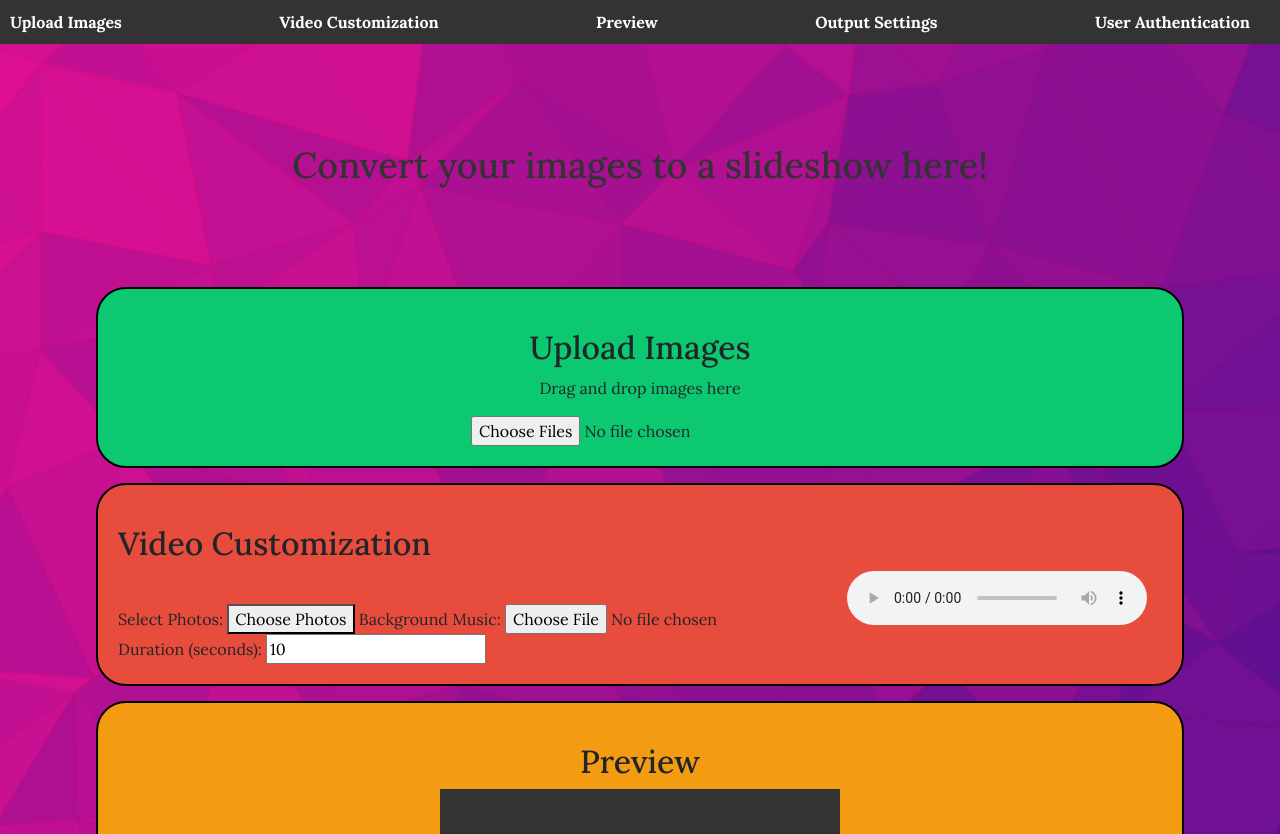
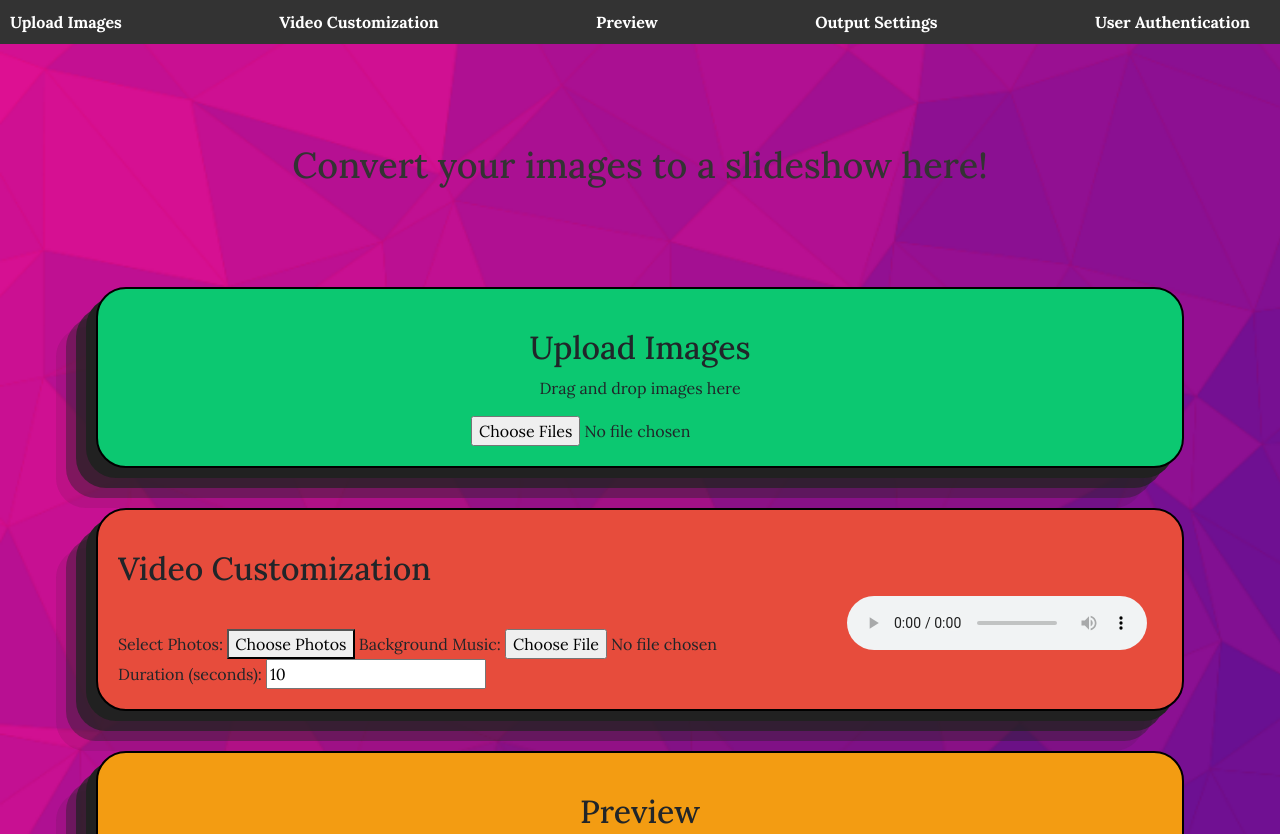
Before and after one commit to kushagratrivedi2005/iss_secret_project, a plain HTML site: page index.html in a window 1280 px wide. Shown: the top 834 px of the page. Drawn offline with Linux system fonts and the light colour scheme; files whose address does not match are found by name.

Commit message:
added box shadow

```diff
--- a/styles.css
+++ b/styles.css
@@ -46,15 +46,19 @@ footer {
     text-align: center;
 }
 
-/* Add styles for sections */
+/* Add styles for sections with box shadow and increased size */
 .section {
     padding: 20px;
     border-radius: 30px;
     margin-top: 20px;
     width: 85%; /* Limit the width to 70% */
     margin: auto; /* Center the section */
-    margin-bottom: 15px;
+    margin-bottom: 40px;
     border: 2px solid black; /* Black border */
+    box-shadow: -10px 10px 0px rgba(33, 33, 33, 1),
+                -20px 20px 0px rgba(33, 33, 33, 0.7),
+                -30px 30px 0px rgba(33, 33, 33, 0.4),
+                -40px 40px 0px rgba(33, 33, 33, 0.1); /* Add box shadow */
 }
 
 /* Styles for Image Container */
@@ -103,7 +107,7 @@ footer {
     text-align: center;
     margin-top: 100px;
     margin-bottom: 100px;
-    font-weight : 700;
+    font-weight: 700;
 }
 
 .site-header h1 {
```
